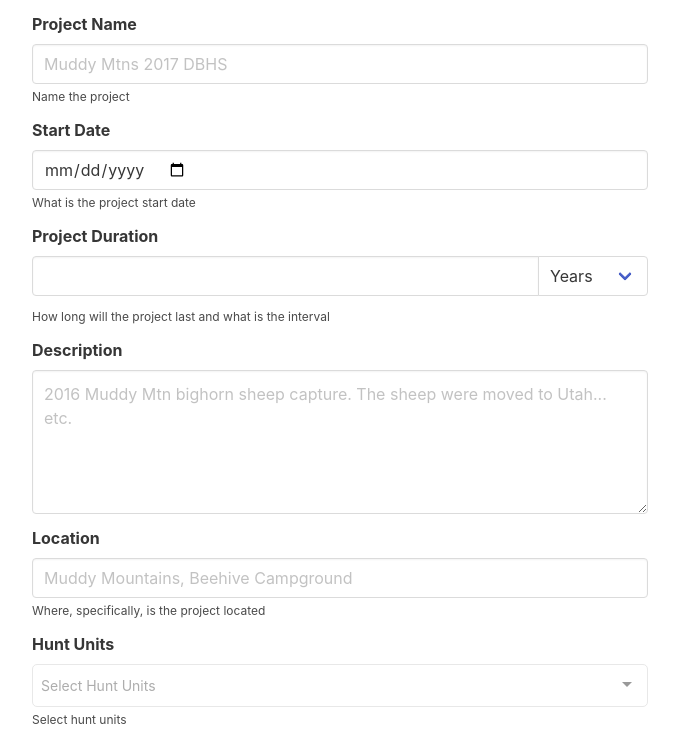
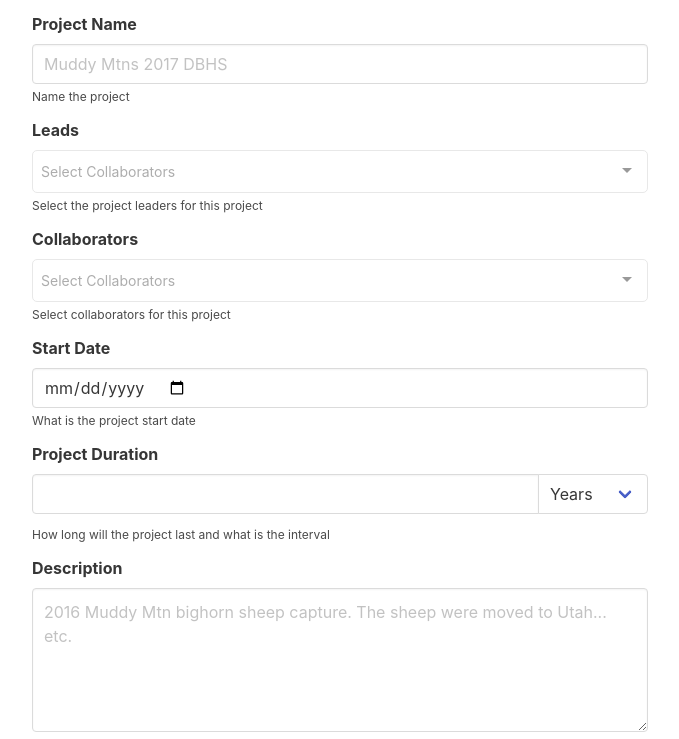
Before and after one commit to oss-wec/wisdm, a Vue app: page /projects/new in a window 1280 px wide. Shown: the part 528-1267 px from the top of the page, without its empty margins (300-979 px from the left). Built offline with nearby package versions, Linux system fonts and the light colour scheme.

Commit message:
select people component ui

```diff
--- a/src/components/NewProject.vue
+++ b/src/components/NewProject.vue
@@ -64,6 +64,12 @@
             <p v-show="errors.has('name')" class="help is-danger">Project Name is required</p>
           </div>
 
+          <SelectPeople :person="model.leads" fieldLabel="Leads" helpText="Select the project leaders for this project"
+                @input="value => { model.leads = value }" />
+
+          <SelectPeople :person="model.collabs" fieldLabel="Collaborators" helpText="Select collaborators for this project"
+                @input="value => { model.collabs = value }" />
+
           <div class="field">
             <label class="label">Start Date</label>
             <div class="control">
@@ -108,18 +114,6 @@
             </div>
           </div>
 
-          <div class="field">
-            <label class="label">Location</label>
-            <div class="control">
-              <input type="text" class="input" name="location" placeholder="Muddy Mountains, Beehive Campground"
-                     v-model="model.location"
-                     v-validate="'required'"
-                     :class="{ 'is-danger': errors.has('location')}">
-            </div>
-            <p class="help">Where, specifically, is the project located</p>
-            <p class="help is-danger" v-show="errors.has('location')">Start date is required</p>
-          </div>
-
           <HuntUnits :units="model.location" @input="value => { model.location = value }"/>
 
           <div class="notification is-danger" v-if="!!error">
@@ -146,12 +140,13 @@
 <script>
 // import { vSelect } from 'vue-select'
 import Multiselect from 'vue-multiselect'
+import SelectPeople from './micro/SelectPeople'
 import HuntUnits from './micro/HuntUnits'
 import { createProject } from '../api'
 import router from '../router'
 
 export default {
-  components: { Multiselect, HuntUnits },
+  components: { Multiselect, HuntUnits, SelectPeople },
 
   data () {
     return {
@@ -166,7 +161,9 @@ export default {
         duration: null,
         time_frame: 'years',
         desc: null,
-        location: null
+        location: null,
+        leads: null,
+        collabs: null
       },
       submitting: false,
       error: null
--- /dev/null
+++ b/src/components/micro/SelectPeople.vue
@@ -0,0 +1,60 @@
+<template>
+    <div class="field">
+    <label class="label">{{ fieldLabel }}</label>
+    <div class="control">
+      <div class="is-fullwidth">
+        <Multiselect
+              v-model="person"
+              :options="options"
+              :multiple="true"
+              group-values="people"
+              group-label="org"
+              placeholder="Select Collaborators"
+              @input="updateValue"
+               />
+      </div>
+    </div>
+    <p class="help">{{ helpText }}</p>
+  </div>
+</template>
+
+<script>
+import Multiselect from 'vue-multiselect'
+
+export default {
+  name: 'SelectPeople',
+
+  components: { Multiselect },
+
+  props: [ 'fieldLabel', 'helpText', 'selected' ],
+
+  data () {
+    return {
+      person: null,
+      options: [
+        {
+          org: 'NDOW',
+          people: [ 'Cody', 'Mike', 'Chris', 'Pat' ]
+        }, {
+          org: 'USGS',
+          people: [ 'Kathy', 'Bob', 'Charles' ]
+        }, {
+          org: 'NPS',
+          people: [ 'Bryan', 'Jade', 'Kristy' ]
+        }
+      ]
+    }
+  },
+
+  methods: {
+    updateValue () {
+      this.$emit('input', this.person)
+    }
+  }
+
+}
+</script>
+
+<style>
+
+</style>
```
